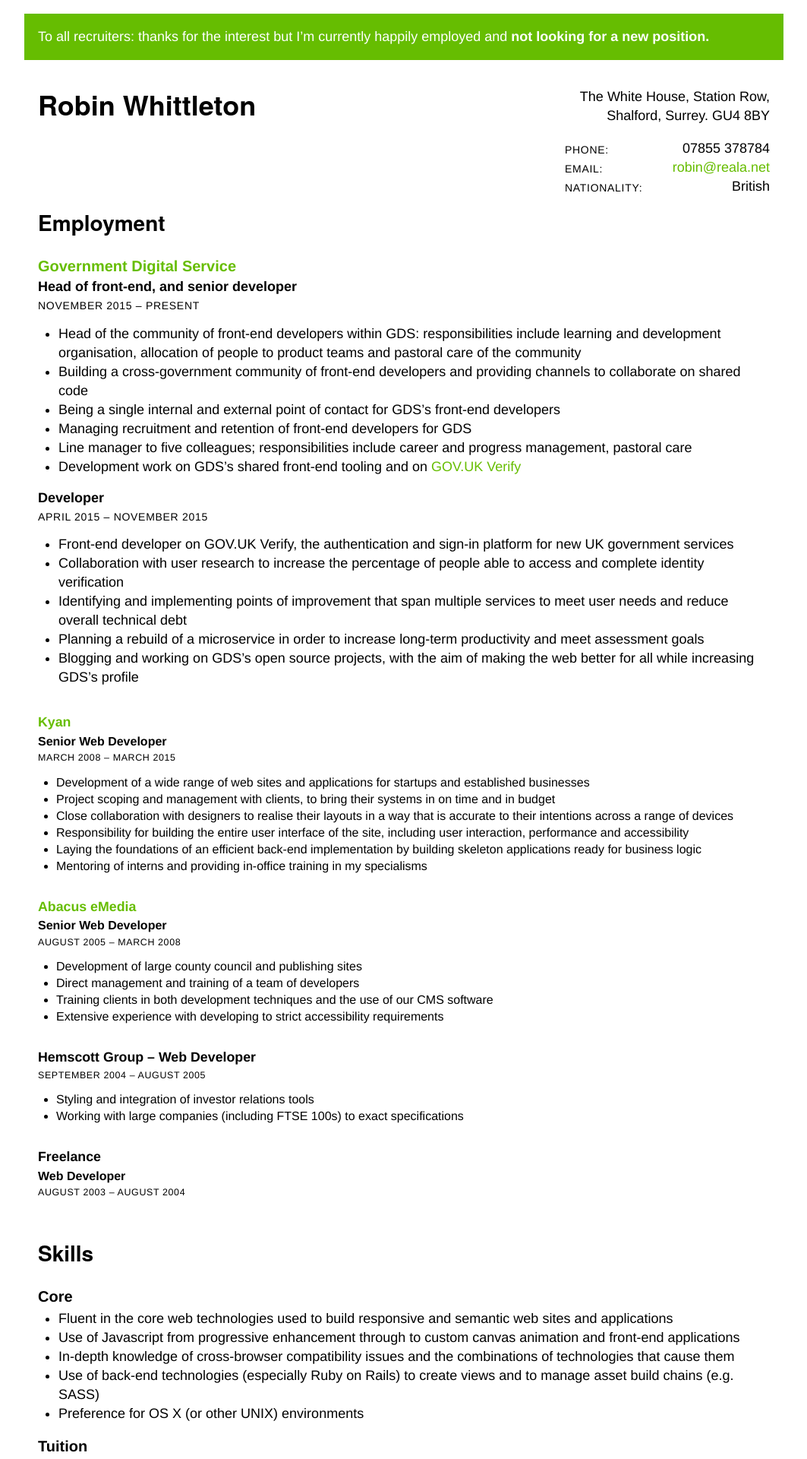
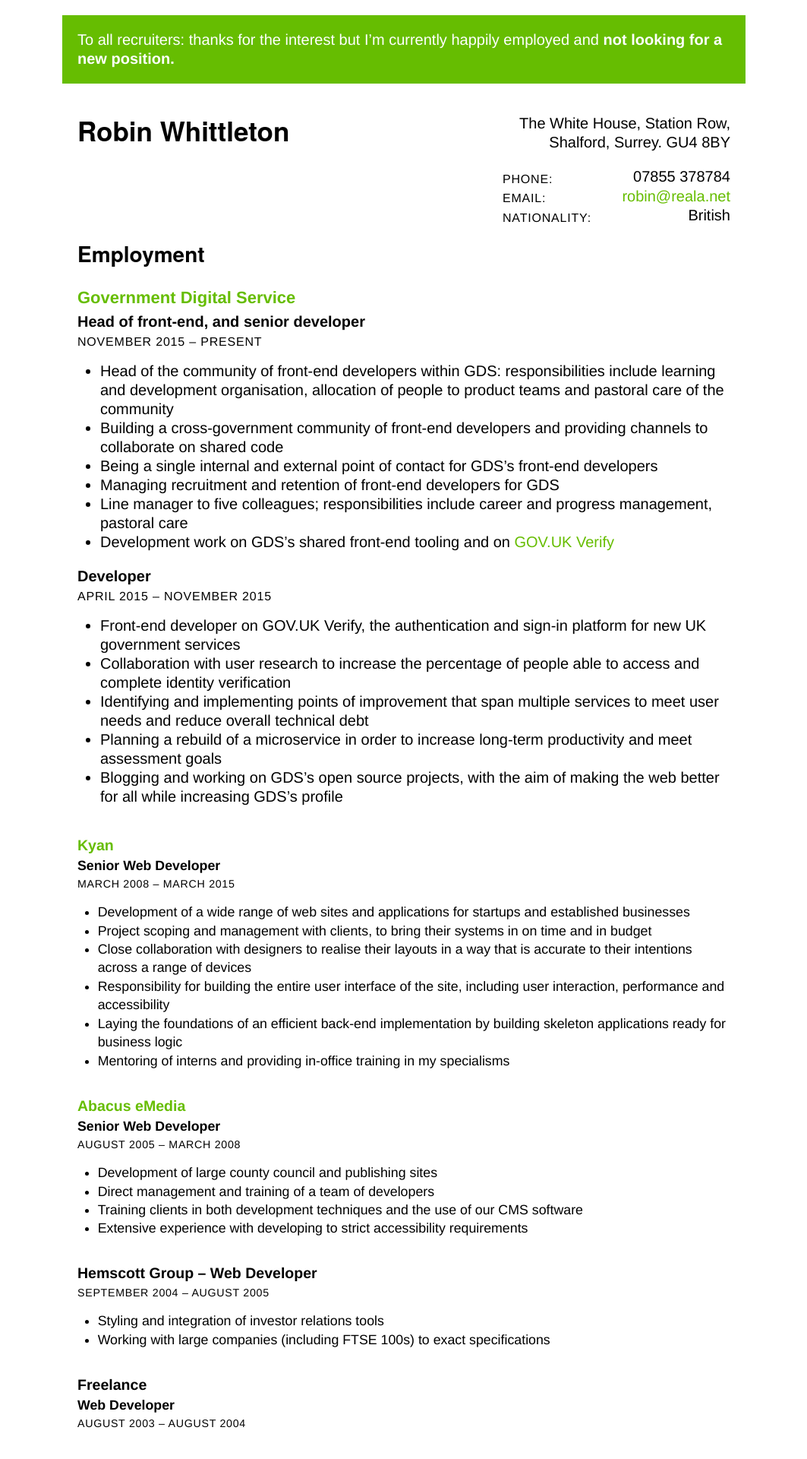
Before and after one commit to robinwhittleton/reala.net, a Jekyll site: the page built from index.html, in a window 1280 px wide. Shown: the top 1920 px of the page at 76% size, without its empty margins (108-1171 px from the left). Built offline with Jekyll 4.4.1, drawn with Linux system fonts in a browser that asks for light colours.

Commit message:
Bump the font size a touch and reduce the width to reduce orphans

```diff
--- a/_sass/_base.scss
+++ b/_sass/_base.scss
@@ -1,8 +1,8 @@
-body { font: 1.125em/1.389 $base-font-family; margin: 0; background: #fff; text-rendering: optimizeLegibility; }
+body { font: 1.25em/1.25 $base-font-family; margin: 0; background: #fff; text-rendering: optimizeLegibility; }
 
-h1 { font: 600 2em/1.222 $heading-font-family; font-stretch: condensed; margin: 0 0 1em; }
-h2 { font: 600 1.556em/1.214 $heading-font-family; font-stretch: condensed; margin: 0 0 1em; }
-h3 { font: 700 1.111em/1.2 $base-font-family; margin: 0 0 .25em; }
+h1 { font: 600 1.75em/1.286 $heading-font-family; font-stretch: condensed; margin: 0 0 1em; }
+h2 { font: 600 1.4em/1.214 $heading-font-family; font-stretch: condensed; margin: 0 0 1em; }
+h3 { font: 700 1.1em/1.182 $base-font-family; margin: 0 0 .25em; }
 h4 { font: 700 1em/1.2 $base-font-family; margin: 0 0 .25em; }
 
 p { margin: 0 0 1em; }
@@ -18,11 +18,11 @@
 ul, ol { margin: 0 0 1em 1.5em; padding: 0; }
 
 dl { @include clearfix; }
-dt { font-size: .778em; text-transform: uppercase; letter-spacing: .05em; float: left; clear: both; margin: .358em 0 0; padding: 0; }
+dt { font-size: .8em; text-transform: uppercase; letter-spacing: .05em; float: left; clear: both; margin: .358em 0 0; padding: 0; }
 dd { float: right; margin: 0; padding: 0; }
 
 
-.meta { font-size: .778em; text-transform: uppercase; letter-spacing: .05em; }
+.meta { font-size: .8em; text-transform: uppercase; letter-spacing: .05em; }
 
 .notice { background: $green; color: #fff; margin: -1em -1em 2em; padding: 1em; }
 
--- a/_sass/_layout.scss
+++ b/_sass/_layout.scss
@@ -1,4 +1,4 @@
-body { max-width: 1000px; margin: 0 auto; padding: 1em 0; }
+body { max-width: 900px; margin: 0 auto; padding: 1em 0; }
 
 .site-header { border-bottom: 1px solid $grey; padding: 0 0 1em; @include clearfix; }
 
```
